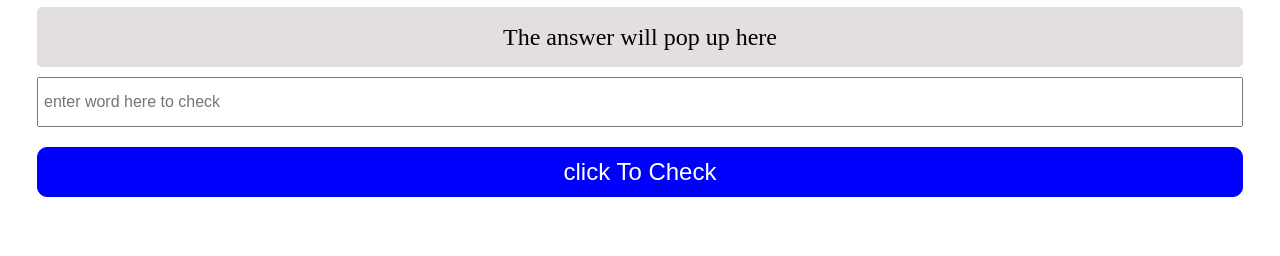
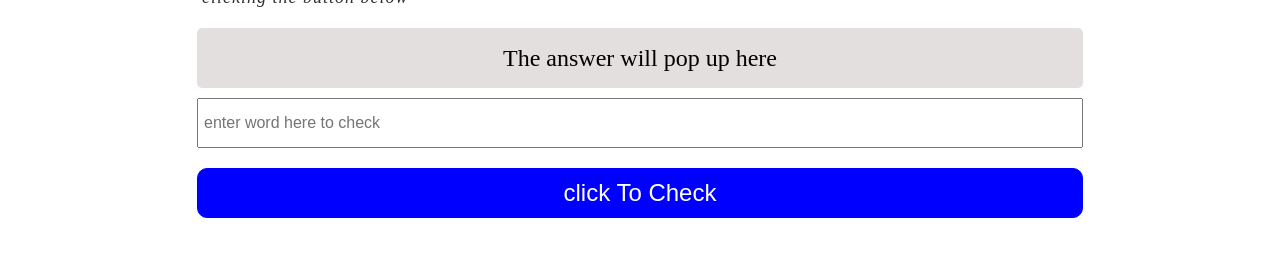
Before and after one commit to echefukel/palindrome-checker, a plain HTML site: page index.html in a window 1280 px wide. Shown: the part 322-578 px from the top of the page. Drawn offline with Linux system fonts and the light colour scheme.

Commit message:
larger devices query

```diff
--- a/style.css
+++ b/style.css
@@ -77,3 +77,10 @@ button{
 button:active{
     background: green;
 }
+
+@media(min-width: 1000px){
+    .container{
+        width: 70%;
+
+    }
+}
```
